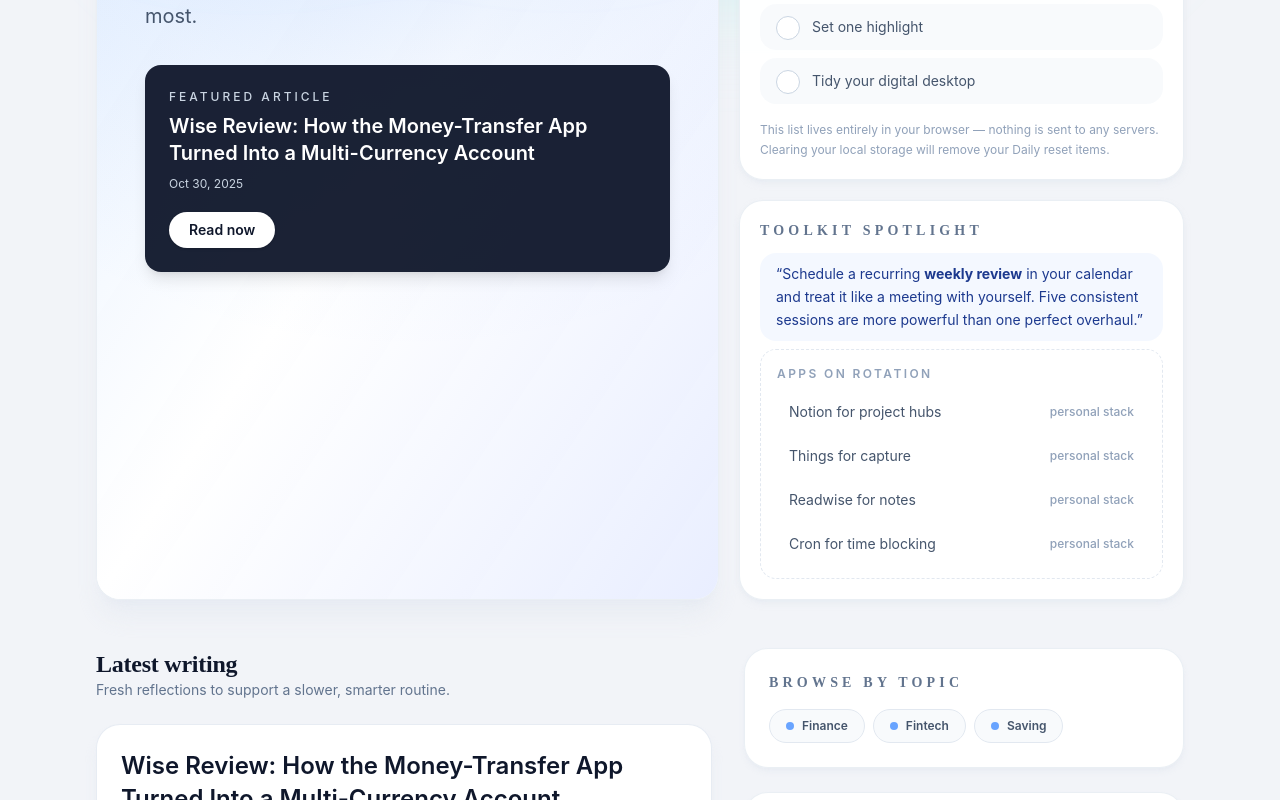
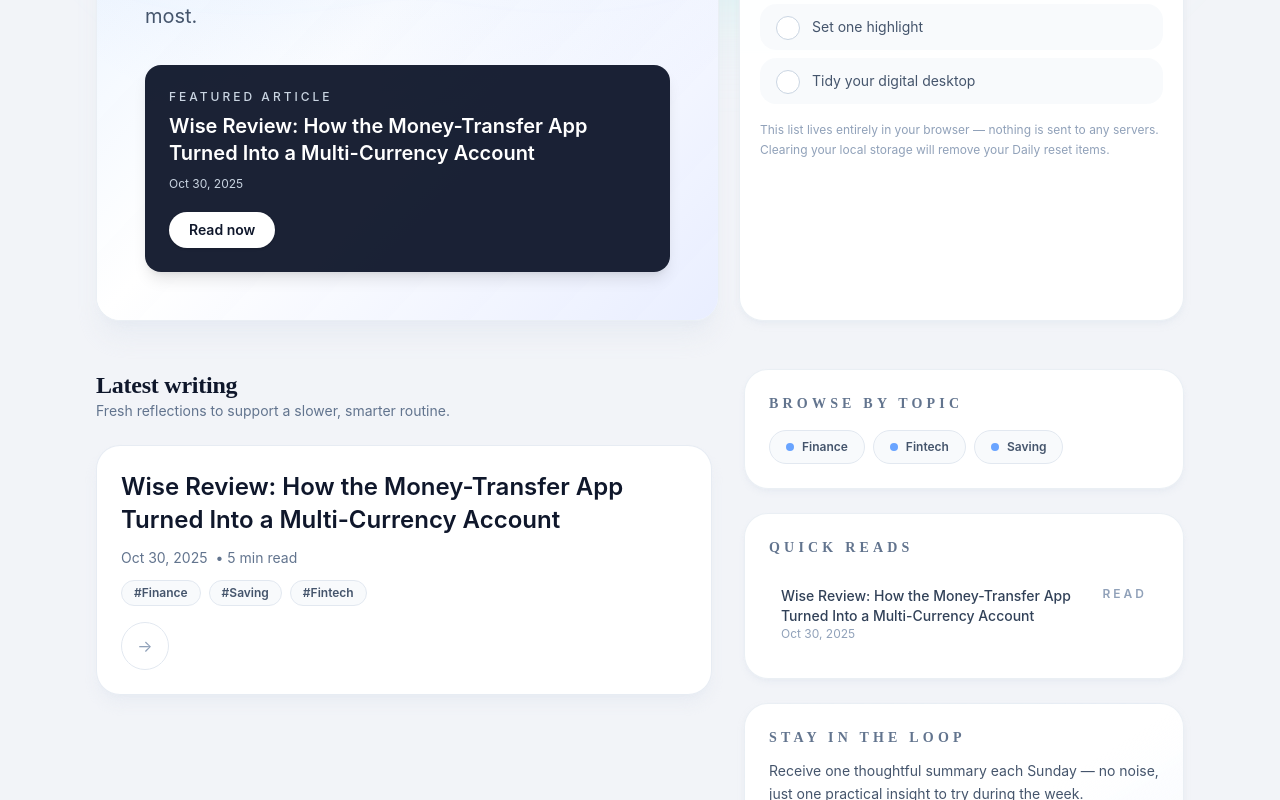
Before and after one commit to chetanbasuray/simplifymylife-blog, a Next.js app: page / in a window 1280 px wide. Shown: the part 460-1260 px from the top of the page. Built offline with nearby package versions, Linux system fonts and the light colour scheme.

Commit message:
Render toolkit spotlight from tagged posts

```diff
--- a/src/app/page.jsx
+++ b/src/app/page.jsx
@@ -40,6 +40,7 @@
         tags: data.tags || [],
         excerpt: data.excerpt || "",
         readingTime: data.readingTime || "",
+        guestSubmission: Boolean(data.guestSubmission),
       };
     })
     .sort((a, b) => parseDate(b.date) - parseDate(a.date));
@@ -59,6 +60,15 @@
 
   const featuredPost = filteredPosts[0] ?? posts[0] ?? null;
   const quickReads = posts.slice(0, 4);
+  const toolkitPosts = posts
+    .filter((post) => post.tags?.some((tag) => tag.toLowerCase() === "toolkit"))
+    .sort((a, b) => {
+      if (a.guestSubmission === b.guestSubmission) {
+        return parseDate(b.date) - parseDate(a.date);
+      }
+
+      return a.guestSubmission ? -1 : 1;
+    });
 
   return (
     <div className="relative pb-20">
@@ -117,26 +127,70 @@
           <div className="grid gap-5">
             <DailyResetChecklist />
 
-            <div className="rounded-3xl border border-slate-200/70 bg-white/95 p-5 shadow-md shadow-slate-200/50">
-              <h2 className="text-sm font-semibold uppercase tracking-[0.3em] text-slate-500">Toolkit spotlight</h2>
-              <div className="mt-3 space-y-2 text-sm text-slate-600">
-                <p className="rounded-2xl bg-blue-50/70 px-4 py-2.5 leading-relaxed text-blue-900">
-                  “Schedule a recurring <strong>weekly review</strong> in your calendar and treat it like a meeting with yourself. Five
-                  consistent sessions are more powerful than one perfect overhaul.”
-                </p>
-                <div className="rounded-2xl border border-dashed border-slate-200 px-4 py-4">
-                  <p className="text-xs font-semibold uppercase tracking-[0.2em] text-slate-400">Apps on rotation</p>
-                  <ul className="mt-3 space-y-2 text-sm">
-                    {["Notion for project hubs", "Things for capture", "Readwise for notes", "Cron for time blocking"].map((tool) => (
-                      <li key={tool} className="flex items-center justify-between rounded-xl px-3 py-2 hover:bg-slate-50/80">
-                        <span>{tool}</span>
-                        <span className="text-xs font-medium text-slate-400">personal stack</span>
+            {toolkitPosts.length > 0 && (
+              <div className="relative overflow-hidden rounded-3xl border border-slate-200/70 bg-gradient-to-br from-white via-white to-blue-50/60 p-6 shadow-md shadow-slate-200/50">
+                <div className="absolute inset-0 bg-[radial-gradient(circle_at_top,_rgba(191,219,254,0.45)_0%,_transparent_65%)]" aria-hidden />
+                <div className="relative">
+                  <h2 className="text-sm font-semibold uppercase tracking-[0.3em] text-slate-500">Toolkit spotlight</h2>
+                  <p className="mt-3 text-sm leading-relaxed text-slate-600">
+                    Articles focused on systems and tools to organise the everyday. Guest submissions from partner teams are highlighted.
+                  </p>
+                  <ul className="mt-5 space-y-3">
+                    {toolkitPosts.map((post) => (
+                      <li key={post.slug} className="relative">
+                        <div
+                          className={`rounded-3xl ${
+                            post.guestSubmission ? "bg-gradient-to-r from-amber-300 via-pink-300 to-rose-400 p-[2px] shadow-sm" : ""
+                          }`}
+                        >
+                          <div
+                            className={`relative flex items-start justify-between gap-4 rounded-2xl border p-4 transition hover:-translate-y-[1px] hover:bg-white hover:shadow-sm ${
+                              post.guestSubmission
+                                ? "border-transparent bg-white/95"
+                                : "border-slate-200/70 bg-white/80"
+                            }`}
+                          >
+                            <div className="space-y-2">
+                              <Link
+                                href={`/${post.slug}`}
+                                className="block text-base font-semibold leading-snug text-slate-900 transition hover:text-blue-600"
+                              >
+                                {post.title}
+                              </Link>
+                              {post.excerpt && (
+                                <p className="text-sm leading-relaxed text-slate-600">
+                                  {post.excerpt}
+                                </p>
+                              )}
+                              <div className="flex flex-wrap items-center gap-3 text-xs font-medium text-slate-400">
+                                <span>{post.date !== "Unknown" ? formatDate(post.date) : "New"}</span>
+                                {post.readingTime && post.readingTime.length > 0 && <span>{post.readingTime}</span>}
+                                {post.guestSubmission && (
+                                  <span className="inline-flex items-center gap-1 rounded-full bg-amber-100 px-3 py-1 text-amber-700">
+                                    <span className="h-1.5 w-1.5 rounded-full bg-gradient-to-r from-amber-400 to-pink-400" />
+                                    Guest spotlight
+                                  </span>
+                                )}
+                              </div>
+                            </div>
+                            <Link
+                              href={`/${post.slug}`}
+                              className="inline-flex h-10 w-10 flex-none items-center justify-center rounded-full border border-slate-200/70 text-slate-400 transition hover:border-blue-200 hover:text-blue-600"
+                              aria-label={`Read ${post.title}`}
+                            >
+                              →
+                            </Link>
+                          </div>
+                        </div>
                       </li>
                     ))}
                   </ul>
+                  <p className="mt-4 text-xs text-slate-400">
+                    Entries live entirely on this site. To feature your toolkit, reach out for contributor guidelines.
+                  </p>
                 </div>
               </div>
-            </div>
+            )}
           </div>
         </section>
 
```
